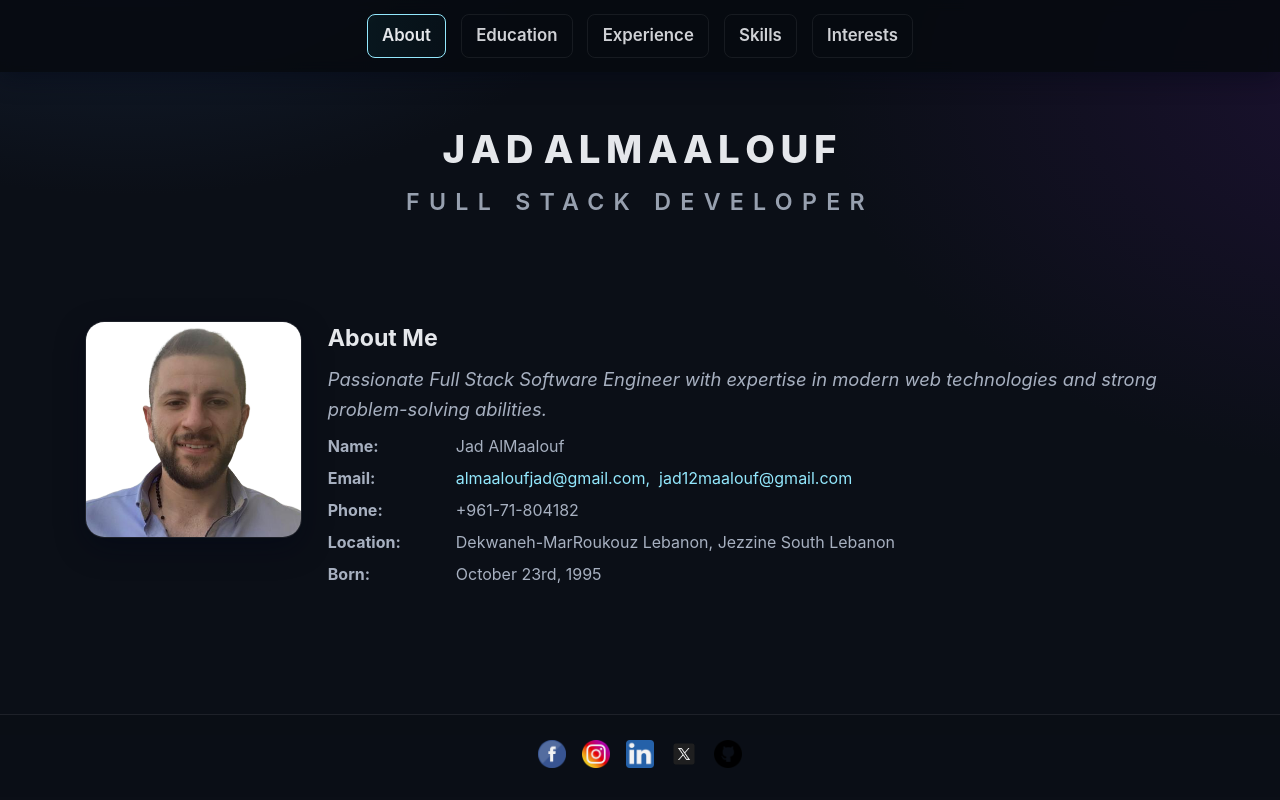
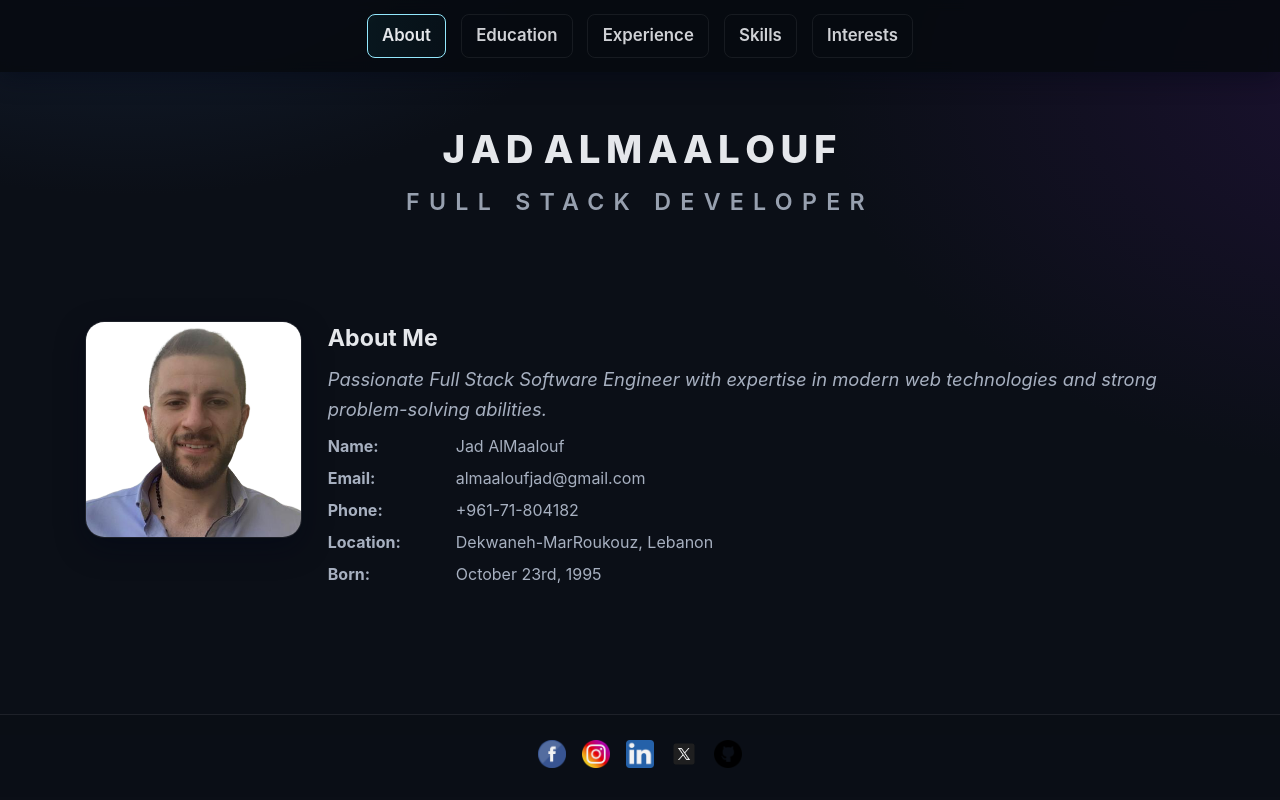
Before and after one commit to Jad-maalouf/portfolio, a React (Create React App) app: page / in a window 1280 px wide. Built offline with nearby package versions, Linux system fonts and the light colour scheme.

Commit message:
adjust the design in the personal info

```diff
--- a/src/App.css
+++ b/src/App.css
@@ -289,10 +289,9 @@ a:hover{color:var(--accent); text-decoration:wavy}
 .informations p{ margin-top:0; margin-bottom: .5rem; font-size: var(--fs-md); line-height:1.6; color:var(--muted); font-style: italic;}
 
 /* label + value rows */
-.line{ display:flex; gap:.5rem; align-items:flex-start; margin-bottom:.4rem; flex-wrap:wrap }
+.line{ display:flex; gap:.5rem; align-items:flex-start; margin-bottom:.4rem; flex-wrap:wrap;}
 .info-labels{ min-width:120px; font-weight:700; color:var(--muted); display:inline-block }
 .text{ color:var(--muted) }
-.mails a{ color:var(--primary); font-weight:600 }
 .remove{ opacity:.85; color:var(--muted); cursor:pointer; font-size:var(--fs-xs) }
 
 /* layout for very small screens */
@@ -312,7 +311,7 @@ a:hover{color:var(--accent); text-decoration:wavy}
     margin-bottom: 1rem;
   }
   .line {
-    flex-direction: column;
+    flex-direction: row;
     gap: .2rem;
     align-items: flex-start;
   }
--- a/src/App.js
+++ b/src/App.js
@@ -17,7 +17,7 @@ function App() {
   useEffect(() => {
     const timer = setTimeout(() => {
       setMenu(true);
-    }, 1000); // Reduced from 13 seconds to 3 seconds for better UX
+    }, 1000);
     return () => clearTimeout(timer);
   }, []);
 
--- a/src/components/personnal.js
+++ b/src/components/personnal.js
@@ -22,16 +22,7 @@ const Personnal = () => {
 
           <div className="line">
             <span className="info-labels">Email:</span>
-            <div className="text">
-              <div>
-                <a href="mailto:almaaloufjad@gmail.com" className="mails">
-                  almaaloufjad@gmail.com, &nbsp;
-                </a>
-                <a href="mailto:jad12maalouf@gmail.com" className="mails">
-                  jad12maalouf@gmail.com
-                </a>
-              </div>
-            </div>
+            <div className="text">almaaloufjad@gmail.com</div>
           </div>
 
           <div className="line">
@@ -41,9 +32,7 @@ const Personnal = () => {
 
           <div className="line">
             <span className="info-labels">Location:</span>
-            <span className="text">
-              Dekwaneh-MarRoukouz Lebanon, Jezzine South Lebanon
-            </span>
+            <span className="text">Dekwaneh-MarRoukouz, Lebanon</span>
           </div>
 
           <div className="line">
```
